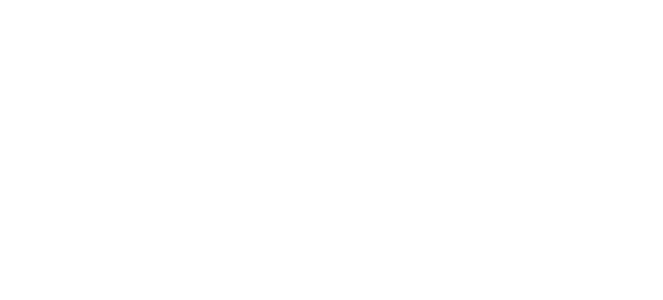
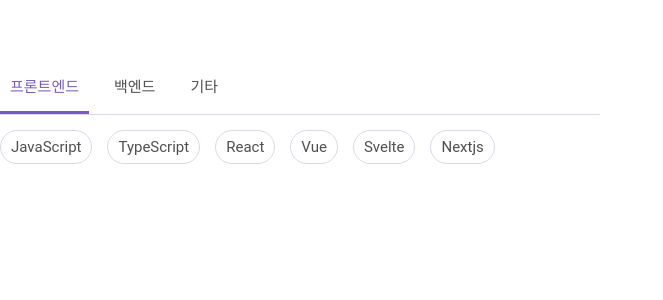
Before and after one commit to codestates-seb/seb40_main_035, a React (Create React App) app in the folder client/: page / in a window 1280 px wide. Shown: the top 300 px of the page, without its empty margins (0-663 px from the left). Built offline with nearby package versions, Linux system fonts and the light colour scheme.

Commit message:
feat: 기술 스택 선택란 레이아웃 및 기능 구현

```diff
--- a/client/src/App.js
+++ b/client/src/App.js
@@ -1,5 +1,11 @@
+import SkillStackSelect from './components/SkillStackSelect';
+
 function App() {
-  return <div></div>;
+  return (
+    <div>
+      <SkillStackSelect />
+    </div>
+  );
 }
 
 export default App;
--- a/client/src/assets/style/GlobalVariable.js
+++ b/client/src/assets/style/GlobalVariable.js
@@ -2,6 +2,7 @@
 
 const Variables = css`
   --purple: #775cbb;
+  --purple-medium: #d9d9ee;
   --purple-light: #f6f6fd;
   --black: #2b2b2b;
   --grey-dark: #4f4f4f;
--- a/client/src/atom/atom.js
+++ b/client/src/atom/atom.js
@@ -1,10 +1,9 @@
 import { atom } from 'recoil';
-import { recoilPersist } from 'recoil-persist';
+// import { recoilPersist } from 'recoil-persist';
 
-const { persistAtom } = recoilPersist();
+// const { persistAtom } = recoilPersist();
 
-export const asideFocusState = atom({
-  key: 'asideFocusState',
-  default: '/',
-  effects_UNSTABLE: [persistAtom],
+export const selectedTagsState = atom({
+  key: 'selectedTagsState',
+  default: [],
 });
--- /dev/null
+++ b/client/src/components/SkillStackSelect.js
@@ -0,0 +1,259 @@
+import { useState } from 'react';
+import styled from 'styled-components';
+import { useRecoilState } from 'recoil';
+import { selectedTagsState } from '../atom/atom';
+// import { activeTagState } from '../atom/atom';
+
+// color/보더/커서 -> font -> w/h -> m/p -> flex -> 기타
+const Container = styled.div`
+  /* border: 1px solid red; */
+  /* background-color: lightgray; */
+  color: var(--grey-dark);
+  font-size: 15px;
+  width: 600px;
+  height: 200px;
+
+  .tab-menu {
+    border-bottom: 1px solid var(--purple-medium);
+    height: 50px; // Tnwjd
+
+    display: flex;
+    flex-direction: row;
+    justify-content: start;
+    align-items: center;
+  }
+
+  .tab-title {
+    /* border: 1px solid green; */
+    cursor: pointer;
+
+    width: 100% auto;
+    height: 100%;
+    margin-right: 15px;
+    padding: 10px 10px;
+    /* flex-grow: 1; */
+  }
+
+  .active-title {
+    color: var(--purple);
+    border-bottom: 3px solid var(--purple);
+  }
+
+  .tab-content {
+    /* border: 1px solid orange; */
+
+    display: flex;
+    flex-wrap: wrap;
+  }
+
+  .skill-tag {
+    border: 1px solid var(--purple-medium);
+    border-radius: 25px;
+    cursor: pointer;
+
+    margin: 15px 15px 15px 0;
+    padding: 7px 10px;
+  }
+
+  .skill-tag-input {
+    border: 1px solid var(--purple-medium);
+    border-radius: 8px;
+    width: 100%;
+    height: 30px;
+    margin: 15px 15px;
+    padding: 8px 10px;
+  }
+
+  .skill-tag-input:focus {
+    outline: 4px solid var(--purple-medium);
+    border: 1px solid var(--purple);
+  }
+
+  .active-tag {
+    background-color: var(--purple);
+    color: white;
+  }
+
+  .selected-tags > ul {
+    height: 65px;
+    display: flex;
+  }
+
+  .skill-selected-tag {
+    border: 1px solid var(--purple-medium);
+    border-radius: 25px;
+    background-color: var(--purple);
+    color: white;
+    cursor: pointer;
+
+    display: flex;
+    margin: 15px 15px 15px 0;
+    padding: 7px 10px;
+  }
+
+  .skill-selected-tag > .delete {
+    margin-left: 5px;
+  }
+`;
+
+function SkillStackSelect() {
+  const [activeIdx, setActiveIdx] = useState(0);
+  const [selectedTags, setSelectedTags] = useRecoilState(selectedTagsState);
+
+  const tabContArr = [
+    {
+      tabTitle: '프론트엔드',
+      tabCont: ['JavaScript', 'TypeScript', 'React', 'Vue', 'Svelte', 'Nextjs'],
+    },
+    {
+      tabTitle: '백엔드',
+      tabCont: [
+        'Java',
+        'Spring',
+        'Nodejs',
+        'Nextjs',
+        'Go',
+        'Kotlin',
+        'Express',
+        'MySQL',
+        'MongoDB',
+        'Python',
+        'Django',
+        'php',
+        'GraphQL',
+        'Firebase',
+      ],
+    },
+    {
+      tabTitle: '기타',
+      tabCont: [],
+    },
+  ];
+
+  const onTabClick = (index) => {
+    setActiveIdx(index); // 클릭한 탭으로 활성화 탭 변경
+  };
+
+  const onInputKeyUp = (e) => {
+    const newSelectedTags = [...selectedTags];
+    const filterTarget = newSelectedTags.filter(
+      (el) => el.tagName === e.target.value,
+    );
+    // 중복 확인 위한 arr(중복X:null, 중복:값O)
+
+    if (
+      e.key === 'Enter' &&
+      filterTarget.length === 0 &&
+      e.target.value.length > 0 &&
+      newSelectedTags.length < 5
+    ) {
+      let tagObj = {};
+      tagObj.tagName = e.target.value;
+      newSelectedTags.push(tagObj); // arr에 태그 추가
+      setSelectedTags(newSelectedTags); // 태그가 추가된 arr를 선택태그리스트 값으로 재설정
+      e.target.value = '';
+    } else if (
+      (filterTarget.length !== 0 && e.key === 'Enter') || // 중복 태그 시
+      (selectedTags.length >= 5 && e.key === 'Enter') // 태그 5개 이상 시
+    ) {
+      e.target.value = '';
+    }
+  };
+
+  const onDeleteClick = (index) => {
+    const newSelectedTags = [...selectedTags];
+    const filtered = newSelectedTags.filter((el, idx) => idx !== index);
+    setSelectedTags(filtered);
+  };
+
+  const onTagClick = (e) => {
+    const newSelectedTags = [...selectedTags];
+    console.log(e.target.textContent);
+
+    const filterTarget = newSelectedTags.filter(
+      (el) => el.tagName === e.target.textContent,
+    );
+
+    if (filterTarget.length === 0 && newSelectedTags.length < 5) {
+      let tagObj = {};
+      tagObj.tagName = e.target.textContent;
+      newSelectedTags.push(tagObj);
+      setSelectedTags(newSelectedTags);
+    } else if (
+      filterTarget.length !== 0 || // 중복 태그 시
+      selectedTags.length >= 5 // 태그 5개 이상 시
+    ) {
+      {
+        ('');
+      }
+    }
+    console.log(newSelectedTags);
+  };
+
+  return (
+    <Container>
+      <div className="selected-tags">
+        <ul>
+          {selectedTags.map((tag, idx) => (
+            <li key={idx} className="skill-selected-tag">
+              <div>{tag.tagName}</div>
+              <div
+                className="delete"
+                onClick={() => onDeleteClick(idx)}
+                aria-hidden="true"
+              >
+                x
+              </div>
+            </li>
+          ))}
+        </ul>
+      </div>
+      <ul className="tab-menu">
+        {tabContArr.map((section, idx) => {
+          return (
+            <li
+              key={idx}
+              className={
+                activeIdx === idx ? 'tab-title active-title' : 'tab-title'
+              }
+              onClick={() => onTabClick(idx)}
+              aria-hidden="true" // ESlint 오류 해결 - 일단 스크린리더에서 제외
+            >
+              {section.tabTitle}
+            </li>
+          );
+        })}
+      </ul>
+      <div className="tab-content">
+        {activeIdx === 2 ? ( // 기타 직접 입력
+          <input
+            className="skill-tag-input"
+            placeholder="기술 태그를 직접 입력해주세요."
+            onKeyUp={onInputKeyUp}
+          ></input>
+        ) : (
+          // FE, BE 선택 입력
+          tabContArr[activeIdx].tabCont.map((skillTag, idx) => {
+            return (
+              <div
+                key={idx}
+                // className={
+                //   selectedTags.includes(skillTag)
+                //     ? 'skill-tag skill-selected-tag'
+                //     : 'skill-tag'
+                // }
+                className="skill-tag"
+                onClick={onTagClick}
+                aria-hidden="true" // ESlint 오류 해결 - 일단 스크린리더에서 제외
+              >
+                {skillTag}
+              </div>
+            );
+          })
+        )}
+      </div>
+    </Container>
+  );
+}
+
+export default SkillStackSelect;
--- a/client/src/index.js
+++ b/client/src/index.js
@@ -2,11 +2,13 @@
 import App from './App';
 import { RecoilRoot } from 'recoil';
 import { BrowserRouter } from 'react-router-dom';
+import GlobalStyle from './assets/style/GlobalStyle';
 
 const root = ReactDOM.createRoot(document.getElementById('root'));
 root.render(
   <RecoilRoot>
     <BrowserRouter>
+      <GlobalStyle />
       <App />
     </BrowserRouter>
   </RecoilRoot>,
```
